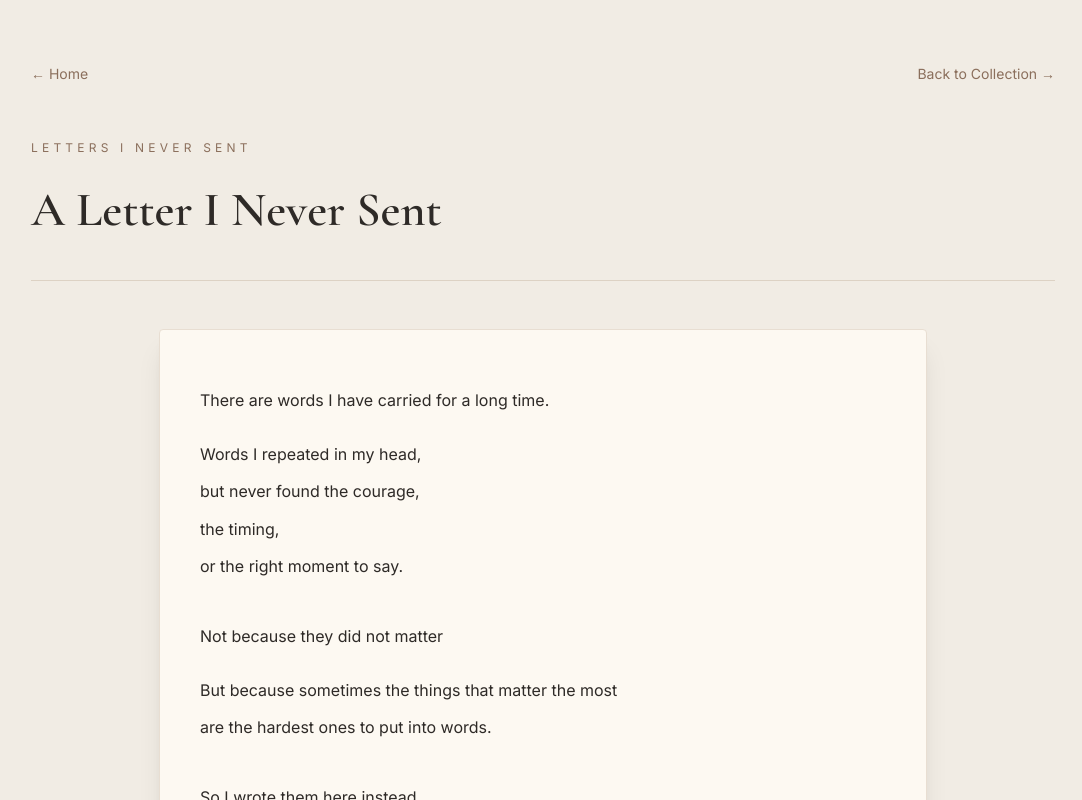
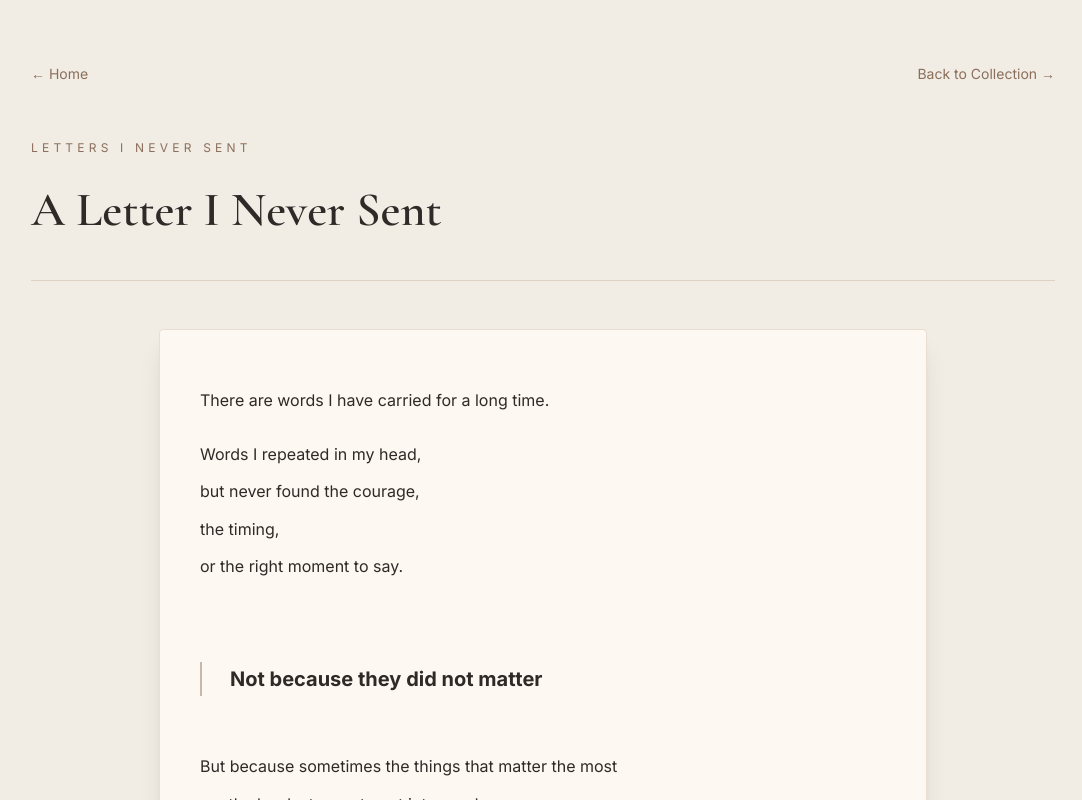
Before and after one commit to karamelaa-sunctuary/thoughtsofcee, a Next.js app: page /letters/a-letter-i-never-sent in a window 1280 px wide. Shown: the top 800 px of the page, without its empty margins (97-1179 px from the left). Built offline with nearby package versions, Linux system fonts and the light colour scheme.

Commit message:
Pass featured quotes to letters

```diff
--- a/app/components/BookReader.tsx
+++ b/app/components/BookReader.tsx
@@ -10,6 +10,8 @@ export default function BookReader({
   featured?: string[];
 }) {
   const [page, setPage] = useState(0);
+
+  console.log("FEATURED RECEIVED:", featured);
 
   const isFeaturedLine = (text: string) => {
     return featured.some(
--- a/app/letters/[slug]/page.tsx
+++ b/app/letters/[slug]/page.tsx
@@ -73,7 +73,8 @@ export default async function LetterPage({
         <div className="mb-12 h-px bg-[#DDD2C4]" />
 
         <BookReader
-          pages={writing.pages ?? []}
+        pages={writing.pages ?? []}
+        featured={writing.featured ?? []}
         />
 
       </article>
```
